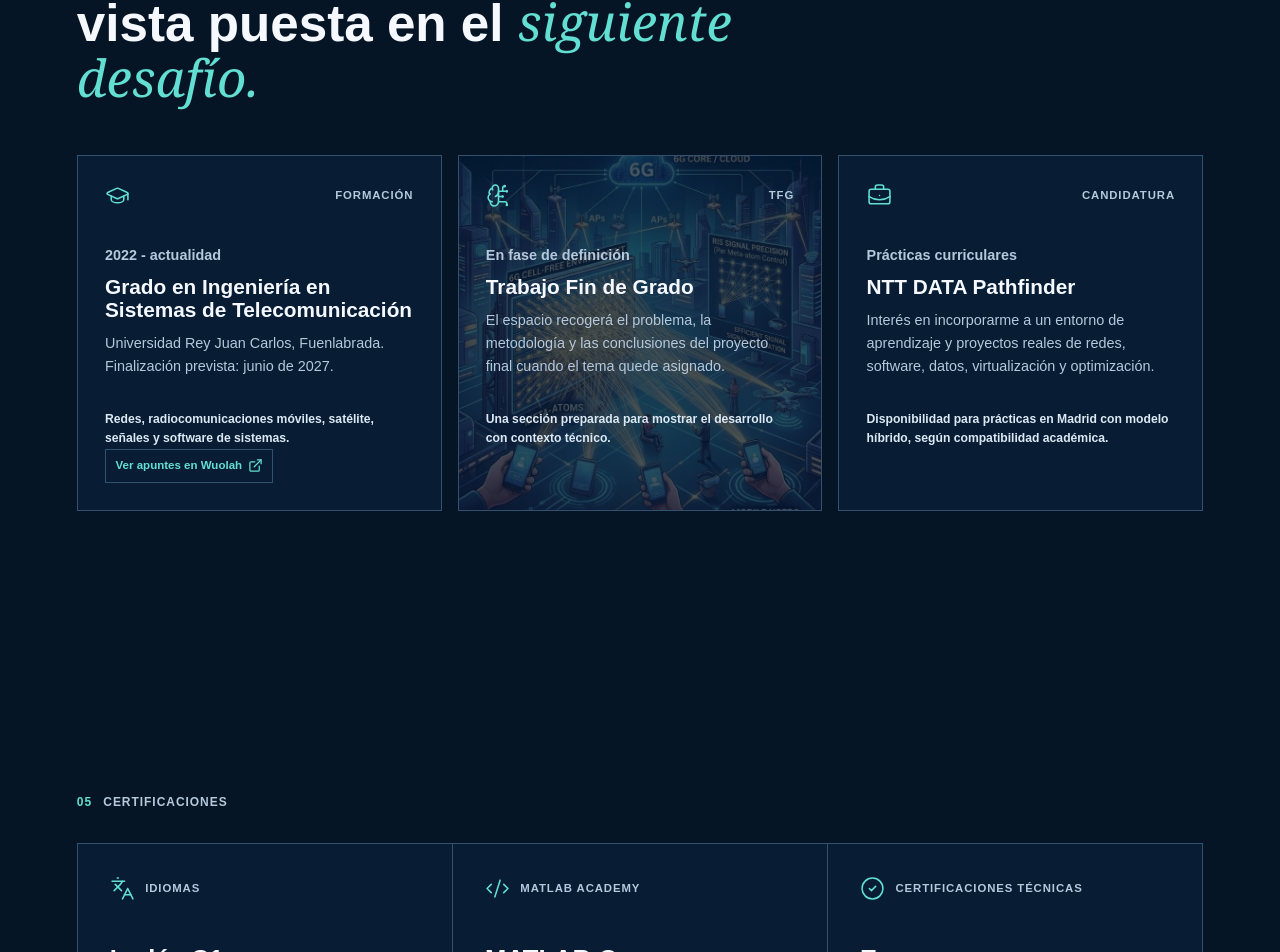
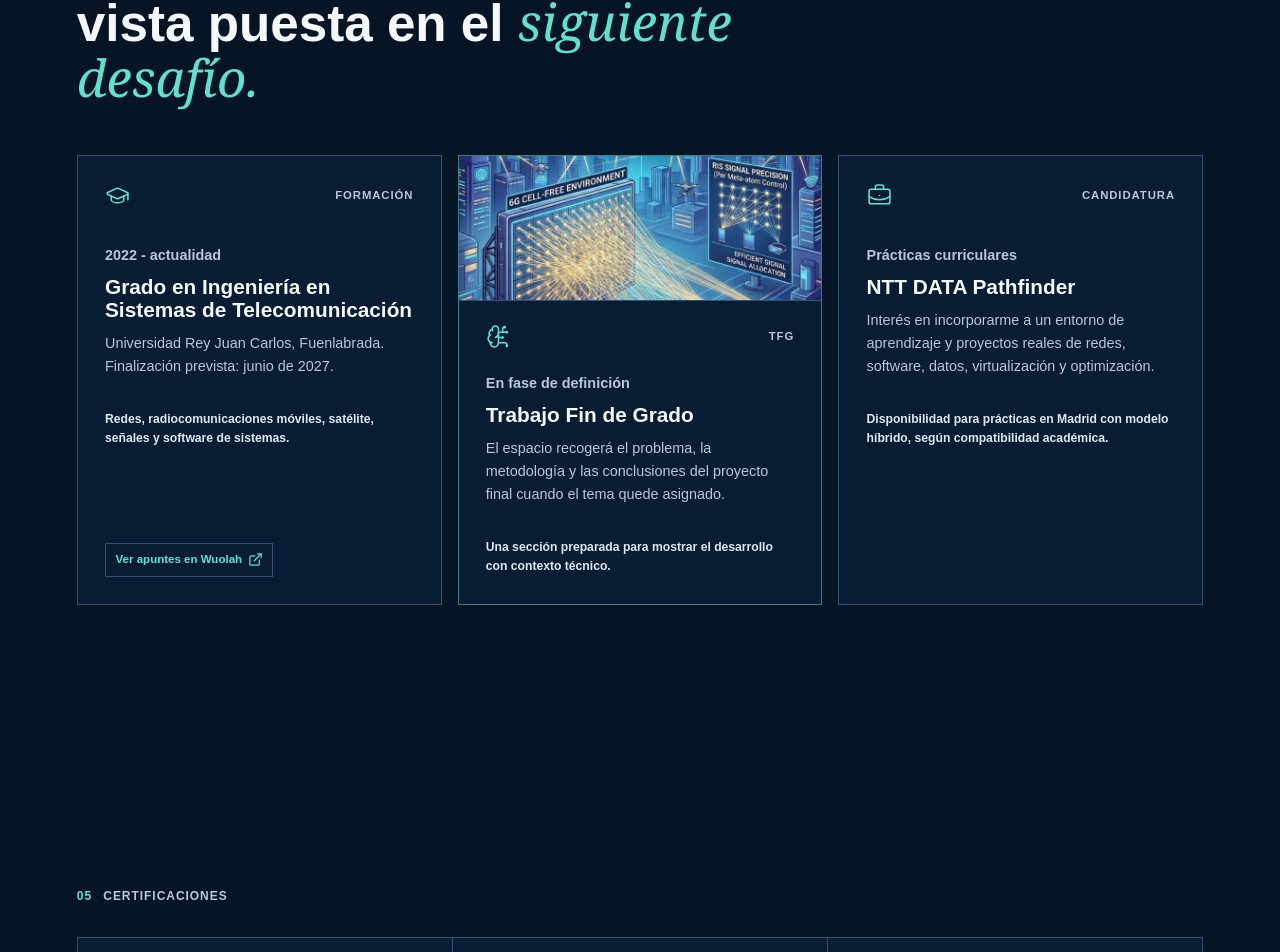
Before and after one commit to gonzaloop1494/gonzalo-portfolio, a Next.js app: page / in a window 1280 px wide. Shown: the part 3937-4889 px from the top of the page. Built offline with nearby package versions, Linux system fonts and the light colour scheme; no server answers.

Commit message:
Present TFG illustration as card media

```diff
--- a/app/globals.css
+++ b/app/globals.css
@@ -248,10 +248,12 @@ h1 em, h2 em { color: var(--accent); font-family: Georgia, "Times New Roman", se
 .timeline-card .timeline-note { margin: 1.1rem 0 0; color: var(--soft); font-size: .76rem; font-weight: 700; }
 .timeline-link { display: inline-flex; align-items: center; gap: .35rem; width: fit-content; min-height: 34px; margin-top: auto; padding: .45rem .6rem; border: 1px solid var(--line); color: var(--accent); font-size: .72rem; font-weight: 800; }
 .timeline-link:hover { border-color: var(--accent); background: var(--accent); color: var(--navy-950); }
-.timeline-card-tfg { position: relative; padding: 0; overflow: hidden; isolation: isolate; }
-.tfg-background { z-index: 0; object-fit: cover; object-position: center; opacity: .78; }
-.timeline-card-tfg::before { position: absolute; z-index: 1; inset: 0; content: ""; background: rgba(6, 21, 37, .64); }
-.tfg-card-content { position: relative; z-index: 2; display: flex; flex-direction: column; min-height: 303px; padding: 1.7rem; }
+.timeline-card-tfg { padding: 0; overflow: hidden; border-color: rgba(98, 223, 210, .5); }
+.tfg-image-frame { position: relative; aspect-ratio: 5 / 2; overflow: hidden; border-bottom: 1px solid var(--line); background: var(--navy-800); }
+.tfg-image { object-fit: cover; object-position: center 38%; transition: transform .35s ease; }
+.timeline-card-tfg:hover .tfg-image { transform: scale(1.035); }
+.tfg-card-content { display: flex; flex: 1; flex-direction: column; padding: 1.45rem 1.7rem 1.7rem; }
+.tfg-card-content .timeline-date { margin-top: 1.45rem; }
 .tfg-card-content > p { color: var(--muted); font-size: .9rem; line-height: 1.6; }
 .tfg-card-content .timeline-note { margin: 1.1rem 0 0; color: var(--soft); font-size: .76rem; font-weight: 700; }
 
--- a/components/portfolio.tsx
+++ b/components/portfolio.tsx
@@ -414,13 +414,15 @@ export function Portfolio() {
               </a>
             </article>
             <article className="timeline-card timeline-card-tfg reveal">
+              <div className="tfg-image-frame">
                 <Image
-                className="tfg-background"
+                  className="tfg-image"
                   src="/tfg-6g-ris.png"
                   alt="Ilustración conceptual de una red 6G con superficies inteligentes reconfigurables"
                   fill
                   sizes="(max-width: 880px) 88vw, 30vw"
                 />
+              </div>
               <div className="tfg-card-content">
                 <div className="timeline-heading"><BrainCircuit size={25} strokeWidth={1.5} /><span>TFG</span></div>
                 <p className="timeline-date">En fase de definición</p>
```
Lines whose indentation alone changed are shown as unchanged.
